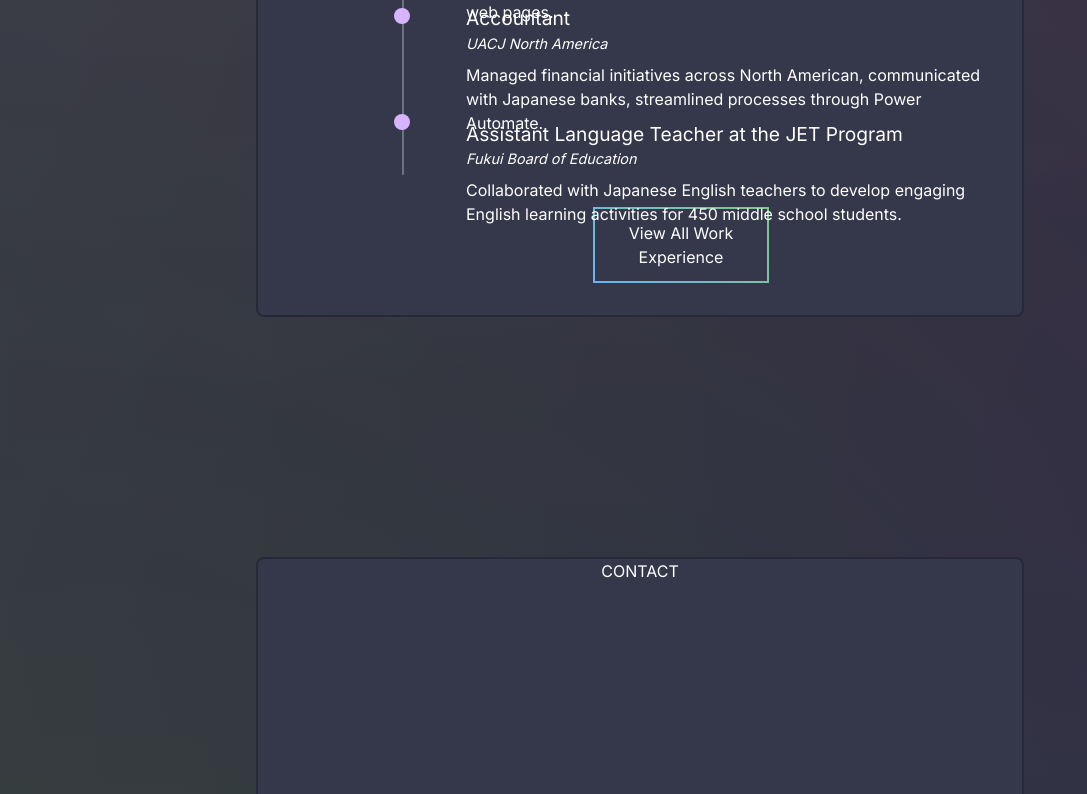
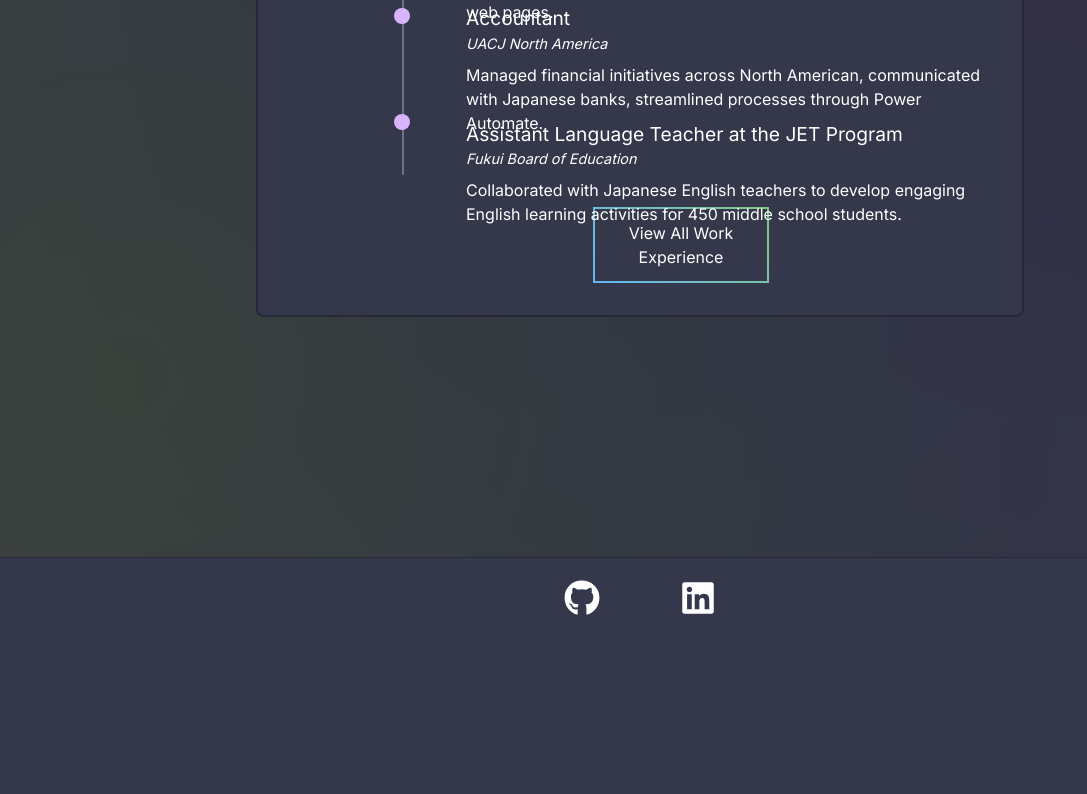
Before and after one commit to agrimes23/PortfolioSoftwareEngineer, a Next.js app: page / in a window 1280 px wide. Shown: the part 2003-2797 px from the top of the page, without its empty margins (0-1087 px from the left). After the commit the page ends 2640 px from the top, so only its background shows below. Built offline with nearby package versions, Linux system fonts and the light colour scheme; no server answers.

Commit message:
new footer with contact info, deleted contact page and section on home page

```diff
--- /dev/null
+++ b/src/app/components/Footer.tsx
@@ -0,0 +1,28 @@
+import React from 'react'
+import { FaGithub, FaLinkedin } from "react-icons/fa6";
+
+const Footer = () => {
+  return (
+    <div className="bg-neutralSecondary h-[10vh] flex justify-center items-center gap-20 border-t-[1px] border-neutralSecondary-dark">
+        <a
+          href="https://github.com/agrimes23"
+          target="_blank"
+          rel="noopener noreferrer"
+          className=""
+        >
+            <FaGithub className="text-4xl text-accent" />
+        </a>
+
+        <a
+          href="https://www.linkedin.com/in/alex-grimes-dev/"
+          target="_blank"
+          rel="noopener noreferrer"
+          className=""
+        >
+            <FaLinkedin className="text-4xl text-accent" />
+        </a>
+    </div>
+  )
+}
+
+export default Footer
--- a/src/app/components/Navbar.tsx
+++ b/src/app/components/Navbar.tsx
@@ -18,9 +18,6 @@ const Navbar = () => {
           <li>
             <Link href="/career">Career</Link>
           </li>
-          <li>
-            <Link href="/contact">Contact</Link>
-          </li>
         </ul>
       </div>
     </div>
--- a/src/app/contact/page.tsx
+++ /dev/null
@@ -1,9 +0,0 @@
-import React from 'react'
-
-const Contact = () => {
-  return (
-    <div>Contact</div>
-  )
-}
-
-export default Contact
--- a/src/app/layout.tsx
+++ b/src/app/layout.tsx
@@ -1,6 +1,7 @@
 import type { Metadata } from "next";
 import { Inter } from "next/font/google";
 import Navbar from "./components/Navbar";
+import Footer from "./components/Footer"
 import "./globals.css";
 
 const inter = Inter({ subsets: ["latin"] });
@@ -20,6 +21,7 @@ export default function RootLayout({
       <body className={`${inter.className} min-h-screen bg-neutral`}>
         <Navbar />
         {children}
+        <Footer />
       </body>
     </html>
   );
--- a/src/app/page.tsx
+++ b/src/app/page.tsx
@@ -1,9 +1,10 @@
 import Image from "next/image";
 import ProjectsHome from "./components/ProjectsHome";
+import Link from "next/link";
 
 export default function Home() {
   return (
-    <main className="flex min-h-screen flex-col items-center p-24">
+    <main className="flex min-h-screen flex-col items-center pt-24">
       <div className="h-[100vh]">
         {/* Hero Section */}
         <div className="bg-neutralSecondary border-2 border-neutralSecondary-dark rounded-lg h-[70vh] w-[60vw] flex flex-col items-center">
@@ -29,15 +30,23 @@ export default function Home() {
               <h4 className="text-[1rem] text-white">Learn More About Me</h4>
               {/* buttons */}
               <div className="flex gap-8">
-                <button className="py-3 w-[11rem] border-2 gradient-border rounded-lg text-white">
-                  Github Code
-                </button>
-                <button className="py-3 w-[11rem] border-2 gradient-border rounded-lg text-white">
+                <a
+                  href="https://github.com/agrimes23"
+                  target="_blank"
+                  rel="noopener noreferrer"
+
+                  className="py-3 w-[11rem] border-2 gradient-border rounded-lg text-white text-center">
+                    Github Code
+                  </a>
+                <a href="https://www.linkedin.com/in/alex-grimes-dev/"
+                  target="_blank"
+                  rel="noopener noreferrer"
+                  className="py-3 w-[11rem] border-2 gradient-border rounded-lg text-white text-center">
                   LinkedIn
-                </button>
-                <button className="py-3 w-[11rem] border-2 gradient-border rounded-lg text-white">
+                </a>
+                <Link href="/projects" className="py-3 w-[11rem] border-2 gradient-border rounded-lg text-white text-center">
                   Projects
-                </button>
+                </Link>
               </div>
             </div>
           </div>
@@ -111,14 +120,6 @@ export default function Home() {
           </div>
         </div>
       </div>
-
-      {/* Contact */}
-
-      <div className="h-[100vh]">
-        <div className="bg-neutralSecondary border-2 border-neutralSecondary-dark rounded-lg h-[70vh] w-[60vw] flex flex-col items-center text-accent">
-          CONTACT
-        </div>
-      </div>
     </main>
   );
 }
```
